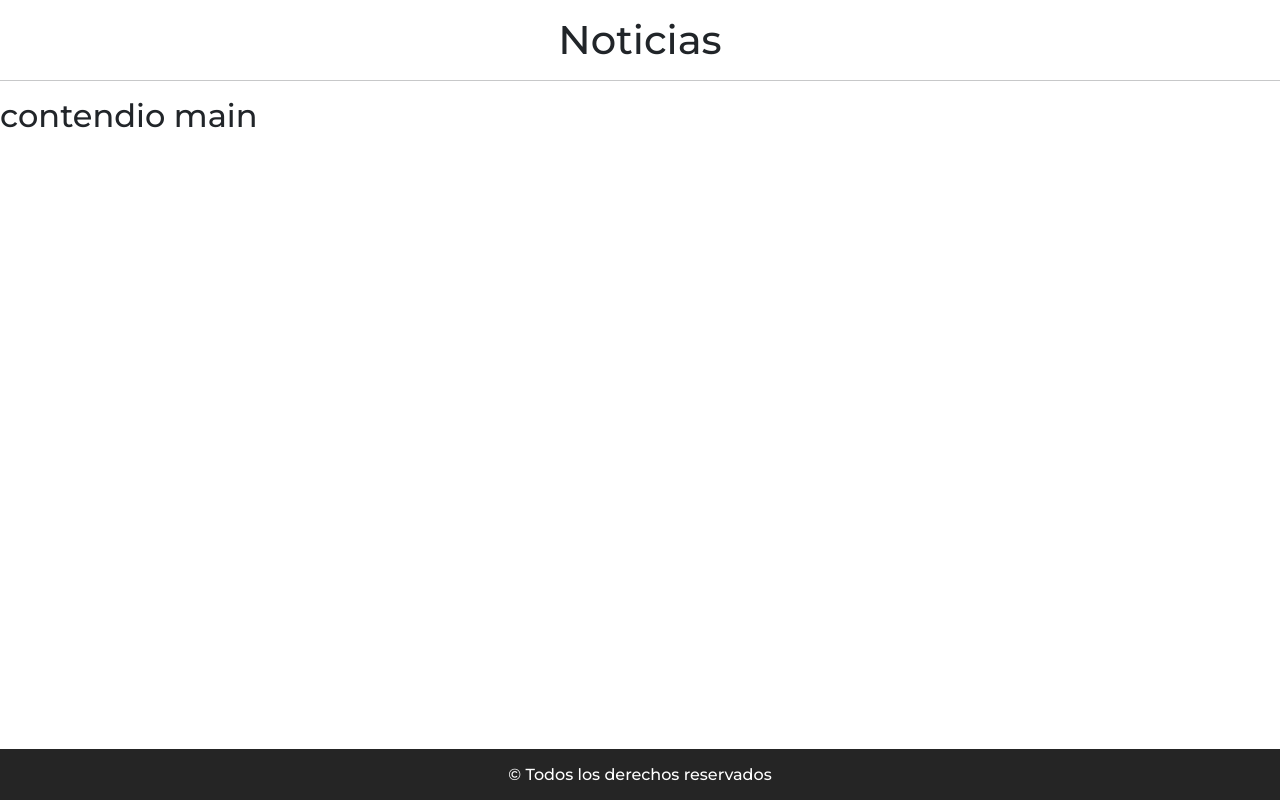
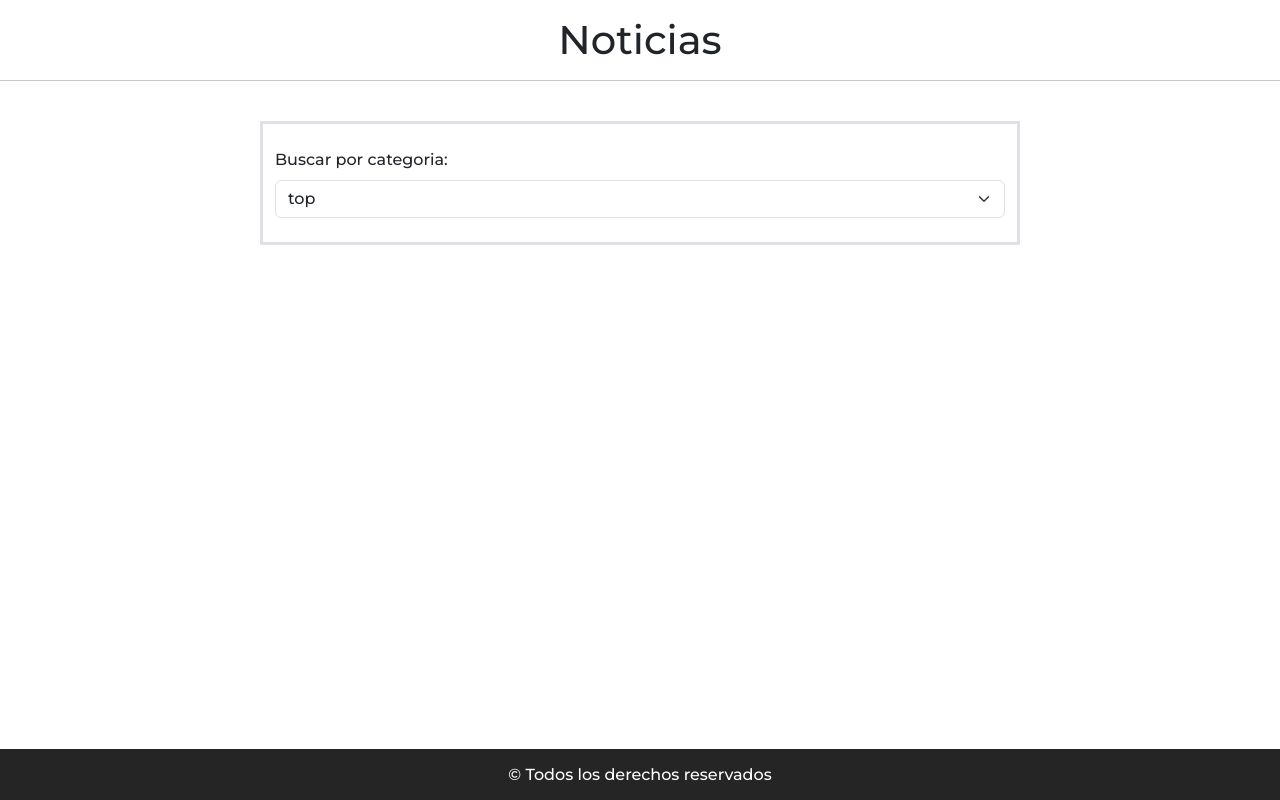
Before and after one commit to MauroRomo1/web-de-noticias, a React (Vite) app: page / in a window 1280 px wide. Built offline with nearby package versions, Linux system fonts and the light colour scheme.

Commit message:
terminando la estructura del formulario

```diff
--- a/src/App.jsx
+++ b/src/App.jsx
@@ -1,6 +1,7 @@
 import "bootstrap/dist/css/bootstrap.min.css";
 import "./App.css";
 import Titulo from "./components/Titulo";
+import Formulario from "./components/Formulario";
 
 function App() {
   return (
@@ -9,7 +10,7 @@ function App() {
         <Titulo />
       </header>
       <main>
-        <h2>contendio main</h2>
+        <Formulario />
       </main>
       <footer>
         <h6 className="text-center my-3">
--- /dev/null
+++ b/src/components/Formulario.jsx
@@ -0,0 +1,32 @@
+import { Col, Form, Row } from "react-bootstrap";
+
+const Formulario = () => {
+  return (
+    <section className="container my-4">
+      <Row className="justify-content-center">
+        <Col className="border border-3" md="8">
+          <Form>
+            <Form.Group className="my-4" controlId="formCategoria">
+              <Form.Label>Buscar por categoria:</Form.Label>
+              <Form.Select>
+                <option defaultValue="top">top</option>
+                <option value="business">negocios</option>
+                <option value="entertainment">entretenimiento</option>
+                <option value="food">alimentos</option>
+                <option value="health">salud</option>
+                <option value="politics">política</option>
+                <option value="science">ciencia</option>
+                <option value="sports">Deportes</option>
+                <option value="technology">tecnología</option>
+                <option value="tourism">turismo</option>
+                <option value="world">mundo</option>
+              </Form.Select>
+            </Form.Group>
+          </Form>
+        </Col>
+      </Row>
+    </section>
+  );
+};
+
+export default Formulario;
```
